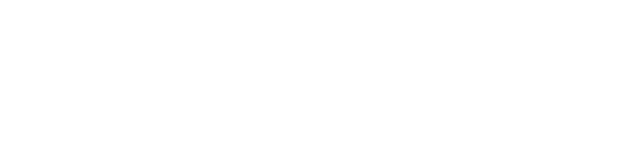
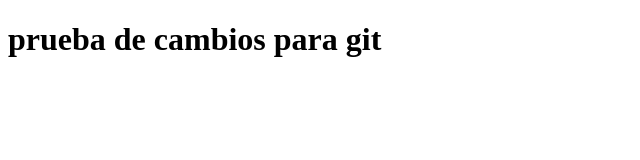
Before and after one commit to sergioserbluk/biblio, a plain HTML site: page index.html in a window 1280 px wide. Shown: the whole page, without its empty margins (0-640 px from the left). Drawn offline with Linux system fonts and the light colour scheme.

Commit message:
chore: prueba de commit en rama profe

```diff
--- a/index.html
+++ b/index.html
@@ -6,6 +6,7 @@
     <title>Biblioteca</title>
 </head>
 <body>
+    <h1>prueba de cambios para git</h1>
 
 </body>
 </html>
```
